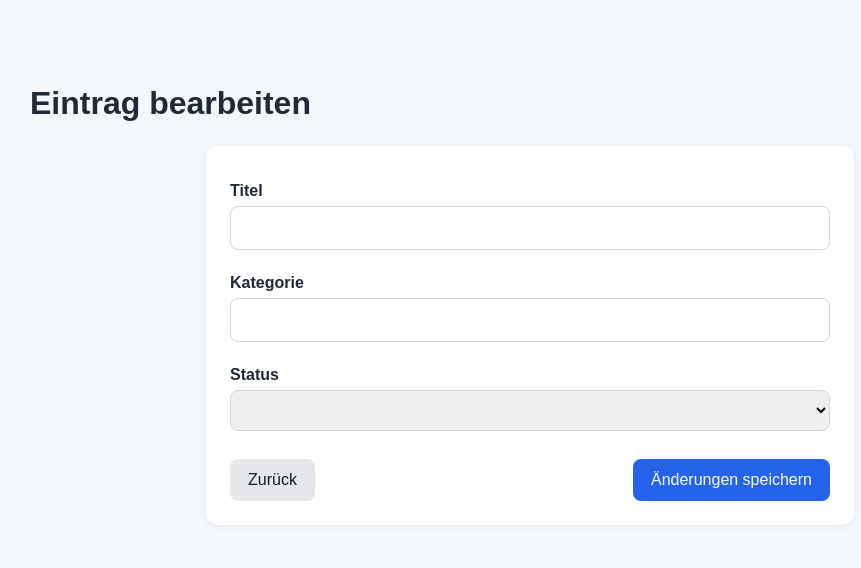
After one commit to infinitusaimarketingforu/faceless-ig-infinitus-ai, a Flask app: template templates/edit.html in a window 1280 px wide. The commit adds this page. Shown: the top 568 px of the page, without its empty margins (110-971 px from the left). Run offline with Flask 3, Linux system fonts and the light colour scheme; the template is opened without the code that fills it, so the values that code supplies are empty.

Commit message:
Bearbeiten-Funktion, Sortierung und Leermeldung hinzugefuegt

```diff
--- a/app.py
+++ b/app.py
@@ -19,11 +19,18 @@ def init_db():
             CREATE TABLE IF NOT EXISTS ideas (
                 id INTEGER PRIMARY KEY AUTOINCREMENT,
                 title TEXT NOT NULL,
+                category TEXT NOT NULL DEFAULT 'Allgemein',
                 status TEXT NOT NULL DEFAULT 'Neu',
                 created_at TIMESTAMP DEFAULT CURRENT_TIMESTAMP
             )
             """
         )
+
+        columns = [row[1] for row in conn.execute("PRAGMA table_info(ideas)").fetchall()]
+        if "category" not in columns:
+            conn.execute(
+                "ALTER TABLE ideas ADD COLUMN category TEXT NOT NULL DEFAULT 'Allgemein'"
+            )
 
 
 init_db()
@@ -35,21 +42,36 @@ def index():
     search = request.args.get("q", "").strip()
 
     if search:
-        query = "SELECT * FROM ideas WHERE title LIKE ? ORDER BY created_at DESC"
-        params = (f"%{search}%",)
+        query = """
+            SELECT * FROM ideas
+            WHERE title LIKE ? OR category LIKE ?
+            ORDER BY CASE status
+                WHEN 'Neu' THEN 0
+                WHEN 'Geplant' THEN 1
+                WHEN 'Erstellt' THEN 2
+                WHEN 'Veröffentlicht' THEN 3
+                ELSE 4
+            END ASC, created_at DESC
+        """
+        params = (f"%{search}%", f"%{search}%")
     else:
-        query = "SELECT * FROM ideas ORDER BY created_at DESC"
+        query = """
+            SELECT * FROM ideas
+            ORDER BY CASE status
+                WHEN 'Neu' THEN 0
+                WHEN 'Geplant' THEN 1
+                WHEN 'Erstellt' THEN 2
+                WHEN 'Veröffentlicht' THEN 3
+                ELSE 4
+            END ASC, created_at DESC
+        """
         params = ()
 
     ideas = conn.execute(query, params).fetchall()
-    status_counts = {
-        status: conn.execute(
-            "SELECT COUNT(*) FROM ideas WHERE status = ?",
-            (status,),
-        ).fetchone()[0]
-        for status in STATUS_ORDER
-    }
-    total_count = sum(status_counts.values())
+    status_counts = {status: 0 for status in STATUS_ORDER}
+    for idea in ideas:
+        status_counts[idea["status"]] = status_counts.get(idea["status"], 0) + 1
+    total_count = len(ideas)
     conn.close()
 
     return render_template(
@@ -64,15 +86,43 @@ def index():
 @app.route("/add", methods=["POST"])
 def add_idea():
     title = request.form.get("title", "").strip()
+    category = request.form.get("category", "Allgemein").strip() or "Allgemein"
     if title:
         conn = get_db_connection()
         conn.execute(
-            "INSERT INTO ideas (title, status) VALUES (?, 'Neu')",
-            (title,),
+            "INSERT INTO ideas (title, category, status) VALUES (?, ?, 'Neu')",
+            (title, category),
         )
         conn.commit()
         conn.close()
     return redirect(url_for("index"))
+
+
+@app.route("/edit/<int:id>", methods=["GET", "POST"])
+def edit_idea(id):
+    conn = get_db_connection()
+
+    if request.method == "POST":
+        title = request.form.get("title", "").strip()
+        category = request.form.get("category", "Allgemein").strip() or "Allgemein"
+        status = request.form.get("status", "Neu")
+
+        if title:
+            conn.execute(
+                "UPDATE ideas SET title = ?, category = ?, status = ? WHERE id = ?",
+                (title, category, status, id),
+            )
+            conn.commit()
+        conn.close()
+        return redirect(url_for("index"))
+
+    idea = conn.execute("SELECT * FROM ideas WHERE id = ?", (id,)).fetchone()
+    conn.close()
+
+    if idea is None:
+        return redirect(url_for("index"))
+
+    return render_template("edit.html", idea=idea, statuses=STATUS_ORDER)
 
 
 @app.route("/update_status/<int:id>", methods=["POST"])
--- a/static/style.css
+++ b/static/style.css
@@ -84,7 +88,7 @@ input {
   border-radius: 8px;
 }
 
-button, .link-button {
+button, .link-button, .secondary-link {
   border: none;
   border-radius: 8px;
   padding: 12px 18px;
@@ -103,7 +107,8 @@ button.danger {
   background: #dc2626;
 }
 
-.link-button {
+.link-button,
+.secondary-link {
   background: #e5e7eb;
   color: #111827;
 }
@@ -176,6 +205,36 @@ select {
   text-align: center;
 }
 
+.edit-form {
+  max-width: 600px;
+  margin: 20px auto;
+  background: white;
+  padding: 24px;
+  border-radius: 12px;
+  box-shadow: 0 2px 8px rgba(0, 0, 0, 0.05);
+}
+
+.edit-form label {
+  display: block;
+  margin-top: 12px;
+  margin-bottom: 6px;
+  font-weight: bold;
+}
+
+.edit-form input,
+.edit-form select {
+  width: 100%;
+  box-sizing: border-box;
+  margin-bottom: 12px;
+}
+
+.form-actions {
+  display: flex;
+  justify-content: space-between;
+  gap: 12px;
+  margin-top: 16px;
+}
+
 @media (max-width: 700px) {
   .summary {
     grid-template-columns: repeat(2, minmax(120px, 1fr));
--- /dev/null
+++ b/templates/edit.html
@@ -0,0 +1,34 @@
+<!doctype html>
+<html lang="de">
+  <head>
+    <meta charset="utf-8">
+    <meta name="viewport" content="width=device-width, initial-scale=1">
+    <title>Eintrag bearbeiten</title>
+    <link rel="stylesheet" href="{{ url_for('static', filename='style.css') }}">
+  </head>
+  <body>
+    <div class="container">
+      <h1>Eintrag bearbeiten</h1>
+
+      <form action="{{ url_for('edit_idea', id=idea['id']) }}" method="post" class="edit-form">
+        <label for="title">Titel</label>
+        <input id="title" name="title" type="text" value="{{ idea['title'] }}" required>
+
+        <label for="category">Kategorie</label>
+        <input id="category" name="category" type="text" value="{{ idea['category'] }}">
+
+        <label for="status">Status</label>
+        <select id="status" name="status">
+          {% for status in statuses %}
+            <option value="{{ status }}" {% if idea['status'] == status %}selected{% endif %}>{{ status }}</option>
+          {% endfor %}
+        </select>
+
+        <div class="form-actions">
+          <a href="{{ url_for('index') }}" class="link-button">Zurück</a>
+          <button type="submit">Änderungen speichern</button>
+        </div>
+      </form>
+    </div>
+  </body>
+</html>
```
Also changed, not shown: other parts of static/style.css (+30 -2 lines), templates/index.html (+16 -7 lines), tests/test_app.py (+35 -2 lines).
